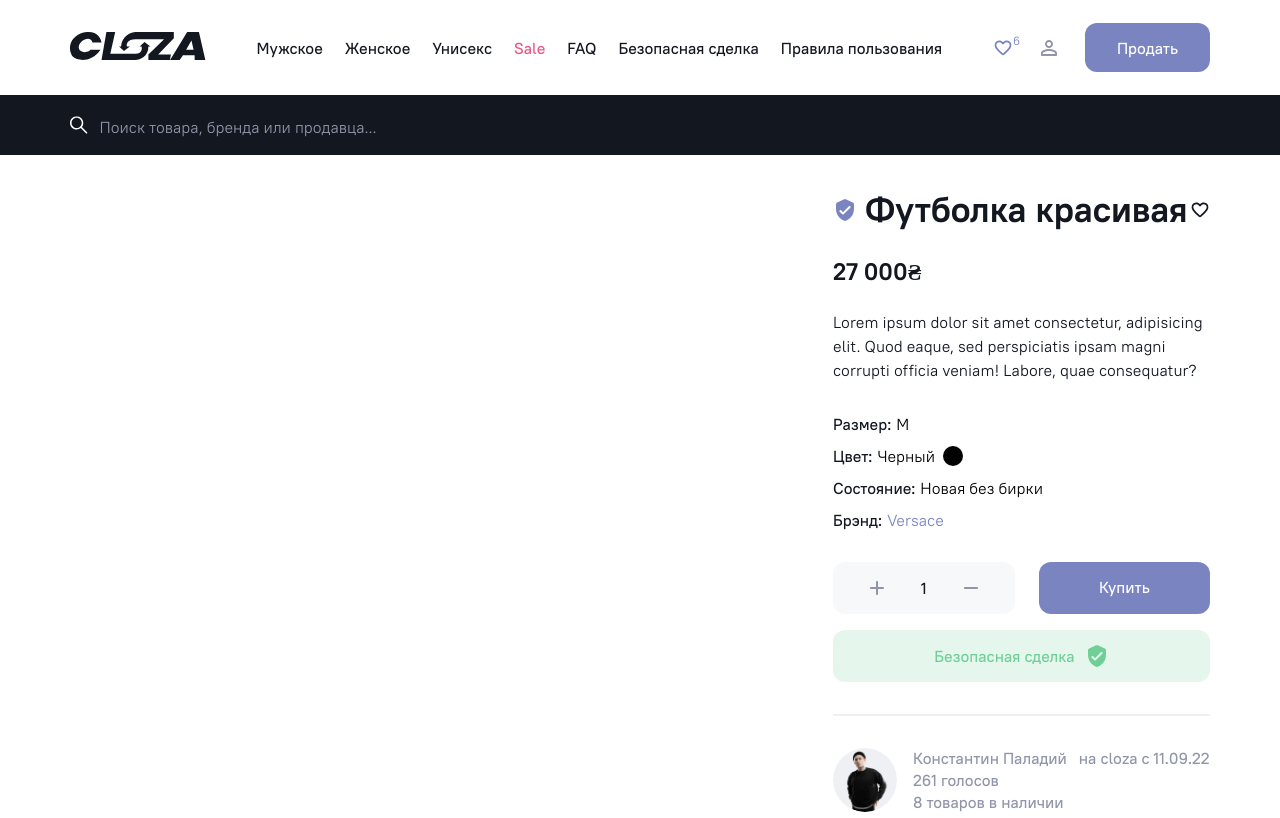
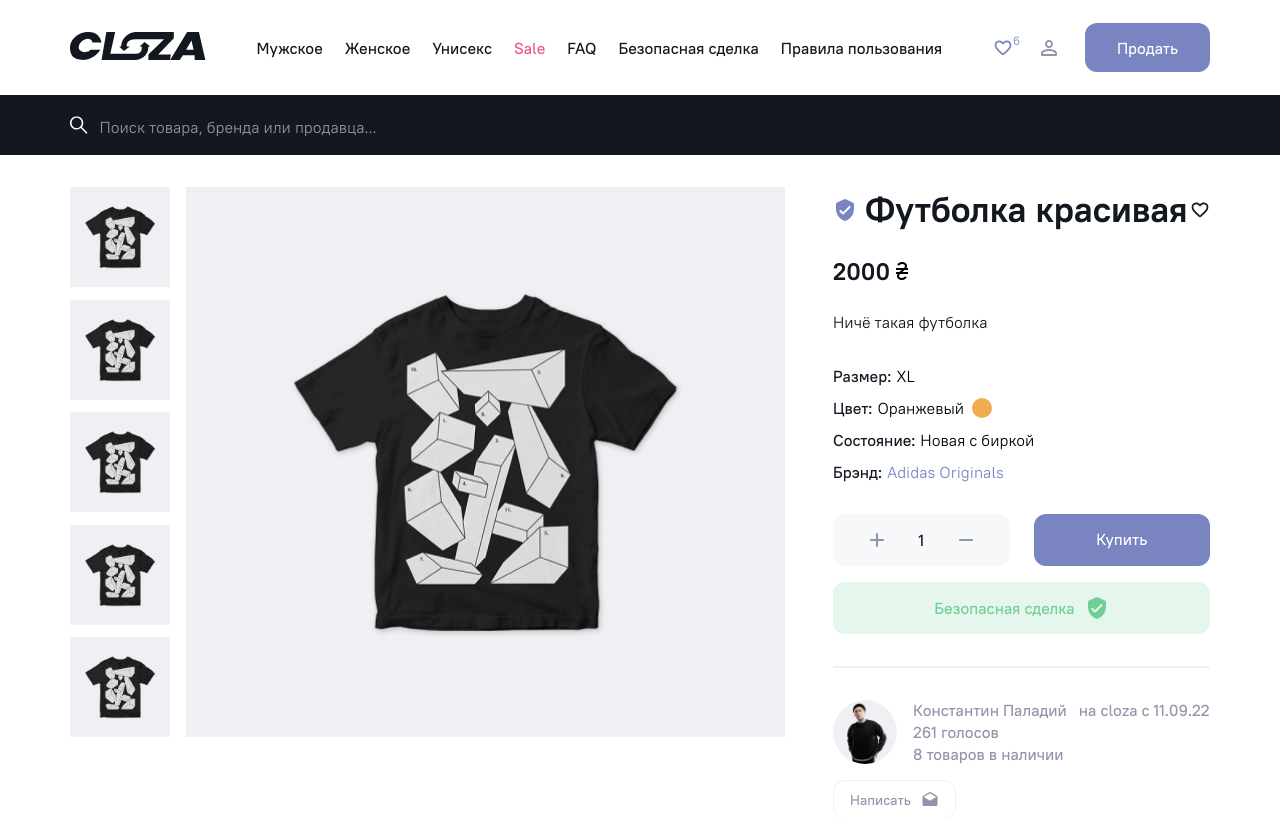
Before and after one commit to ChyzhovViacheslav/cloza, a React (Create React App) app: page /product/1 in a window 1280 px wide. Shown: the top 818 px of the page. Built offline with nearby package versions, Linux system fonts and the light colour scheme; no server answers; data requests are answered from the project's data file.

Commit message:
small changes

```diff
--- a/db.json
+++ b/db.json
@@ -461,7 +461,7 @@
       "saler": "PomPushka",
       "name": "Футболка красивая",
       "condition": "Новая с биркой",
-      "mainCategory": "male",
+      "mainCategory": "Мужское",
       "category": "top",
       "subCategory": "Футболки",
       "brand": "Adidas Originals",
@@ -470,15 +470,15 @@
       "description": "Ничё такая футболка",
       "price": "2000",
       "discount": null,
-      "amount": "",
+      "amount": 1,
       "trade": true,
-      "id": "1"
+      "id": 1
     },
     {
       "saler": "PomPushka",
       "name": "Шарф чёткий",
       "condition": "Надевалась один раз",
-      "mainCategory": "male",
+      "mainCategory": "Мужское",
       "category": "accesories",
       "subCategory": "Шарфы",
       "brand": "Alexander Mcqueen",
@@ -487,15 +487,15 @@
       "description": "Крутой шарфан",
       "price": "1500",
       "discount": "1300",
-      "amount": "",
+      "amount": 1,
       "trade": false,
-      "id": "2"
+      "id": 2
     },
     {
       "saler": "PomPushka",
       "name": "Брюки",
       "condition": "Надевалась несклько раз",
-      "mainCategory": "male",
+      "mainCategory": "Мужское",
       "category": "bottom",
       "subCategory": "Брюки",
       "brand": "Armani Exchange",
@@ -504,15 +504,15 @@
       "description": "АРМАНИ БРЮКИ ПОЧТИ ДАРОМ",
       "price": "200000",
       "discount": null,
-      "amount": "",
+      "amount": 1,
       "trade": false,
-      "id": "3"
+      "id": 3
     },
     {
       "saler": "PomPushka",
       "name": "Что-то прикольное",
       "condition": "Новая без бирки",
-      "mainCategory": "male",
+      "mainCategory": "Мужское",
       "category": "shoes",
       "subCategory": "Лоферы",
       "brand": "Adidas Originals",
@@ -521,15 +521,15 @@
       "description": "фывфывфывфыв",
       "price": "200",
       "discount": null,
-      "amount": "",
+      "amount": 1,
       "trade": true,
-      "id": "4"
+      "id": 4
     },
     {
       "saler": "PomPushka",
       "name": "Чебурек",
       "condition": "Надевалась один раз",
-      "mainCategory": "male",
+      "mainCategory": "Мужское",
       "category": "shoes",
       "subCategory": "Сапоги",
       "brand": "Alexander Mcqueen",
@@ -538,7 +538,7 @@
       "description": "Вкусный чебурек",
       "price": "900",
       "discount": "700",
-      "amount": "2",
+      "amount": 2,
       "trade": true,
       "id": 5
     },
@@ -555,9 +555,26 @@
       "description": "Красная женская футболка",
       "price": "1500",
       "discount": "1200",
-      "amount": "2",
+      "amount": 2,
       "trade": false,
       "id": 6
+    },
+    {
+      "saler": "PomPushka",
+      "name": "Очень качественная футболка",
+      "condition": "Небольшие дефекты",
+      "mainCategory": "Мужское",
+      "category": "Верх",
+      "subCategory": "Футболки",
+      "brand": "Diamant",
+      "size": "XL",
+      "color": "Фиолетовый",
+      "description": "Футболка почти новая, могу продать оптом",
+      "price": "1120",
+      "discount": null,
+      "amount": 10,
+      "trade": false,
+      "id": 7
     }
   ]
 }
--- a/declaration.d.ts
+++ b/declaration.d.ts
@@ -1,3 +1,3 @@
 declare module '*.module.scss'
 declare module 'redux-persist/lib/storage';
-declare module 'react-select2-wrapper';
+declare module '*.jpg'
--- a/src/assets/icons/icons.tsx
+++ b/src/assets/icons/icons.tsx
@@ -244,7 +244,7 @@ export default function IconSelector({ className, id, onClick }: ISelector) {
       )
     case 'plus':
       return (
-        <svg className={className} width="24" height="24" viewBox="0 0 24 24" fill="none" xmlns="http://www.w3.org/2000/svg">
+        <svg className={className} onClick={onClick} width="24" height="24" viewBox="0 0 24 24" fill="none" xmlns="http://www.w3.org/2000/svg">
           <g clipPath="url(#clip0_84_1461)">
             <path d="M18 13H13V18C13 18.55 12.55 19 12 19C11.45 19 11 18.55 11 18V13H6C5.45 13 5 12.55 5 12C5 11.45 5.45 11 6 11H11V6C11 5.45 11.45 5 12 5C12.55 5 13 5.45 13 6V11H18C18.55 11 19 11.45 19 12C19 12.55 18.55 13 18 13Z" fill="#121720" />
           </g>
@@ -257,7 +257,7 @@ export default function IconSelector({ className, id, onClick }: ISelector) {
       )
     case 'minus':
       return (
-        <svg className={className} width="24" height="24" viewBox="0 0 24 24" fill="none" xmlns="http://www.w3.org/2000/svg">
+        <svg className={className} onClick={onClick} width="24" height="24" viewBox="0 0 24 24" fill="none" xmlns="http://www.w3.org/2000/svg">
           <g clipPath="url(#clip0_84_1464)">
             <path d="M18 13H6C5.45 13 5 12.55 5 12C5 11.45 5.45 11 6 11H18C18.55 11 19 11.45 19 12C19 12.55 18.55 13 18 13Z" fill="#121720" />
           </g>
--- a/src/components/clothesitem/ClothesCard.tsx
+++ b/src/components/clothesitem/ClothesCard.tsx
@@ -1,4 +1,4 @@
-import React, {useEffect} from 'react'
+import React, { useEffect } from 'react'
 import IconSelector from '../../assets/icons/icons'
 import { useAppSelector } from '../../hooks/redux'
 import s from '../../styles/styleComponents/ClothesItem.module.scss'
@@ -8,26 +8,27 @@ import { useNavigate } from 'react-router'
 import { postApi } from '../../services/PostService'
 
 
-export default function ClothesCard({name, price, size, condition, id}:IProduct) {
+export default function ClothesCard({ name, price, size, condition, id }: IProduct) {
   const navigate = useNavigate()
 
   return (
     <div className={s.item}>
       <div className={s.item__body}>
         <div className={s.item__img}>
-          <img src={require("../../assets/images/placeholder.jpg")} alt='img'/>
+          <img src={require("../../assets/images/placeholder.jpg")} alt='img' />
         </div>
         <div className={s.item__inf}>
-          <IconSelector id='verified-user' className={s.item__verified}/>
+          <IconSelector id='verified-user' className={s.item__verified} />
           <div className={s.item__name}>
-            <h2 onClick={() => {navigate(`/product/${id}`)}}>{name}</h2>
+            <h2 onClick={() => { navigate(`/product/${id}`) }}>{name}</h2>
           </div>
-          <span className={s.item__price}>{price}₴</span>
+          <span className={s.item__price}>{price}</span>
+          <IconSelector className={s.item__price_uah} id='uah'/>
         </div>
-        <Line className={s.item__line}/>
+        <Line className={s.item__line} />
         <div className={s.item__condition}><span>{condition}</span></div>
         <div className={s.item__size}><span>{size}</span></div>
-        <IconSelector id='heart' className={s.item__favorite}/>
+        <IconSelector id='heart' className={s.item__favorite} />
       </div>
     </div>
   )
--- a/src/models/IProduct.ts
+++ b/src/models/IProduct.ts
@@ -13,6 +13,6 @@ export default interface IProduct {
     discount?: number,
     amount: any,
     trade: boolean,
-    id?: string
+    id?: number,
     key?: any
 }
--- a/src/pages/Male/Male.tsx
+++ b/src/pages/Male/Male.tsx
@@ -20,7 +20,7 @@ export default function Male() {
     }, [isSuccess, currentCategory])
 
     const maleProduct = newProducts?.filter((el: any) => {
-        return el.mainCategory === "male"
+        return el.mainCategory === "Мужское"
     })
 
     const productList = maleProduct?.map((el: any) => {
--- a/src/pages/Product/Product.tsx
+++ b/src/pages/Product/Product.tsx
@@ -1,22 +1,62 @@
-import React from 'react'
+import React, { useState, useEffect } from 'react'
 import IconSelector from '../../assets/icons/icons';
 import s from '../../styles/styleComponents/Product.module.scss';
 import Button from '../../components/interface/button/Button';
 import Line from '../../components/interface/line/Line';
 import { postApi } from '../../services/PostService';
 import { useParams } from 'react-router';
+import placeholder from '../../assets/images/hdplaceholder.jpg'
 
 export default function Product() {
     const { id } = useParams()
     const { data: item, isLoading } = postApi.useFetchProductQuery(id)
+    const [initialAmount, setInitialAmount] = useState(1)
+
+    const incAmount = () => {
+        if (initialAmount === item.amount) {
+
+        } else setInitialAmount(initialAmount + 1)
+    }
+
+    const decAmount = () => {
+        if (initialAmount === 1) {
+
+        } else setInitialAmount(initialAmount - 1)
+    }
+
+    const renderColor = (color: string) => {
+        switch (color) {
+            case 'Синий': return '#337ab6'
+            case 'Зелёный': return '#5cb85c'
+            case 'Оранжевый': return '#f0ac4e'
+            case 'Красный': return '#ff0000'
+            case 'Голубой': return '#5bc0de'
+            case 'Чёрный': return '##282a3c'
+            case 'Фиолетовый': return '#800080'
+            case 'Серый': return '#777777'
+            case 'Белый': return '#ffffff'
+            case 'Коричневый': return '#d9534f'
+        }
+    }
 
     return (
         <div className={s.product}>
             <div className={s.product__body}>
-                {isLoading ? <IconSelector className={s.product__loader} id='loader'/> :
+                {isLoading ? <IconSelector className={s.product__loader} id='loader' /> :
                     <div className={s.product__content}>
                         <div className={s.product__imgs}>
-
+                            <div className={s.product__other_img}>
+                                <img src={placeholder} alt="img" />
+                                <img src={placeholder} alt="img" />
+                                <img src={placeholder} alt="img" />
+                                <img src={placeholder} alt="img" />
+                                <img src={placeholder} alt="img" />
+                            </div>
+                            <div className={s.product__current_img}>
+                                <img
+                                    src={placeholder}
+                                    alt='img' />
+                            </div>
                         </div>
                         <div className={s.product__info}>
                             <div className={s.product__title}>
@@ -27,29 +67,40 @@ export default function Product() {
                             <div className={s.product__other}>
 
                             </div>
-                            <div className={s.product__price}><h5>27 000₴</h5></div>
+                            <div className={s.product__price}><h5>{item.price}</h5><IconSelector id='uah' /></div>
                             <div className={s.product__description}>
-                                <p>Lorem ipsum dolor sit amet consectetur, adipisicing elit. Quod eaque, sed perspiciatis ipsam magni corrupti officia veniam! Labore, quae consequatur?</p>
+                                <p>{item.description}</p>
                             </div>
                             <div className={s.product__props}>
                                 <div className={s.product__size}>
-                                    <h2>Размер:</h2><span>М</span>
+                                    <h2>Размер:</h2><span>{item.size}</span>
                                 </div>
                                 <div className={s.product__color}>
-                                    <h2>Цвет:</h2><span>Черный</span><div className={s.product__color_round}></div>
+                                    <h2>Цвет:</h2>
+                                    <span>{item.color}</span>
+                                    <div
+                                        className={s.product__color_round}
+                                        style={{ backgroundColor: renderColor(item.color) }}></div>
                                 </div>
                                 <div className={s.product__condition}>
-                                    <h2>Состояние:</h2><span>Новая без бирки</span>
+                                    <h2>Состояние:</h2>
+                                    <span>{item.condition}</span>
                                 </div>
                                 <div className={s.product__brand}>
-                                    <h2>Брэнд: </h2><span>Versace</span>
+                                    <h2>Брэнд: </h2><span>{item.brand}</span>
                                 </div>
                             </div>
                             <div className={s.product__amount}>
                                 <div className={s.product__amount_change}>
-                                    <IconSelector className={s.product__amount_ico} id='plus' />
-                                    <span>1</span>
-                                    <IconSelector className={s.product__amount_ico} id='minus' />
+                                    <IconSelector
+                                        className={s.product__amount_ico}
+                                        id='plus'
+                                        onClick={incAmount} />
+                                    <span>{initialAmount}</span>
+                                    <IconSelector
+                                        className={s.product__amount_ico}
+                                        id='minus'
+                                        onClick={decAmount} />
                                 </div>
                                 <Button className={s.product__buy_btn} text='Купить' />
                             </div>
--- a/src/pages/Sell/Sell.tsx
+++ b/src/pages/Sell/Sell.tsx
@@ -19,7 +19,7 @@ export default function Sell() {
   const [description, setDescription] = useState('')
   const [price, setPrice] = useState(null)
   const [discount, setDiscount] = useState(null)
-  const [amount, setAmount] = useState('1')
+  const [amount, setAmount] = useState(1)
   const [trade, setTrade] = useState(false)
 
   const { userName } = useAuth()
@@ -293,7 +293,7 @@ export default function Sell() {
           <div className={`${s.sell__amount} ${s.sell__label}`}>
             <p>Кол-во (Оставить пустым и товар будет без ограничений)</p>
             <div className={s.sell__inputs}>
-              <input onChange={(e) => setAmount(e.target.value)} type={'number'} />
+              <input onChange={(e) => setAmount(parseInt(e.target.value))} type={'number'} />
             </div>
           </div>
           <div className={`${s.sell__trade} ${s.sell__label}`}>
--- a/src/services/PostService.ts
+++ b/src/services/PostService.ts
@@ -1,5 +1,6 @@
 import { createApi, fetchBaseQuery } from '@reduxjs/toolkit/dist/query/react'
 import IProduct from '../models/IProduct'
+
 interface IUser {
     email: string,
     userName: string,
--- a/src/styles/styleComponents/ClothesItem.module.scss
+++ b/src/styles/styleComponents/ClothesItem.module.scss
@@ -1,4 +1,5 @@
 .item{
+    max-width: 267px;
     &__img{
         border-radius: 16px;
     }
@@ -27,6 +28,14 @@
         font-size: 16px;
         font-weight: 500;
         line-height: 20px;
+        color: var(--text-title);
+    }
+    &__price_uah{
+        height: 16px;
+        width: 16px;
+        path{
+            fill: var(--text-title);
+        }
     }
     &__line{
         margin-top: 12px;
--- a/src/styles/styleComponents/Header.module.scss
+++ b/src/styles/styleComponents/Header.module.scss
@@ -66,6 +66,7 @@
     opacity: 0;
     transition: all 0.3s ease-in-out;
     pointer-events: none;
+    cursor: none;
     &__body {
         background-color: var(--white-bg);
         padding: 24px;
@@ -81,8 +82,8 @@
         white-space: nowrap;
         align-items: center;
         margin-top: 12px;
-        pointer-events: all;
-        cursor: pointer;
+        pointer-events: none;
+        cursor: none;
         &:nth-child(1) {
             margin-top: 0px;
         }
@@ -119,4 +120,9 @@
     bottom: -300%;
     opacity: 1;
     pointer-events: all;
+    cursor: pointer;
+    .modal__link{
+        pointer-events: all;
+        cursor: pointer;
+    }
 }
--- a/src/styles/styleComponents/Product.module.scss
+++ b/src/styles/styleComponents/Product.module.scss
@@ -2,7 +2,7 @@
     &__body {
         padding: 32px 0px 64px 0px;
     }
-    &__loader{
+    &__loader {
         width: 100%;
     }
     &__content {
@@ -11,6 +11,28 @@
     }
     &__imgs {
         min-width: 715px;
+        max-height: 550px;
+        display: flex;
+        column-gap: 16px;
+    }
+    &__other_img {
+        display: flex;
+        flex-direction: column;
+        justify-content: space-between;
+        img {
+            width: 100px;
+            height: 100px;
+            object-fit: cover;
+        }
+    }
+    &__current_img {
+        width: 100%;
+        height: 100%;
+        img {
+            width: 100%;
+            height: 100%;
+            object-fit: cover;
+        }
     }
     &__info {
         display: flex;
@@ -31,6 +53,8 @@
         }
     }
     &__price {
+        display: flex;
+        align-items: center;
         margin-top: 24px;
     }
     &__description {
@@ -64,33 +88,36 @@
     }
     &__amount {
         display: flex;
+        margin-top: 32px;
         column-gap: 24px;
-        margin-top: 32px;
-
     }
-    &__amount_change{
+    &__amount_change {
+        padding: 14px 32px;
         flex-basis: 50%;
-        padding: 14px 32px;
         display: flex;
         align-items: center;
+        justify-content: center;
         border-radius: 12px;
-        background-color: #F7F8F9;
-        span{
+        background-color: #f7f8f9;
+        span {
             font-weight: 500;
             font-size: 16px;
             line-height: 20px;
             color: #121720;
-            margin: 0px 32px;
+            flex: 1 0 auto;
+            text-align: center;
         }
     }
-    &__amount_ico{
-        path{
+    &__amount_ico {
+        cursor: pointer;
+        pointer-events: all;
+        path {
             fill: var(--text-paragraph);
         }
     }
-    &__buy_btn{
+    &__buy_btn {
+        justify-content: center;
         flex-basis: 50%;
-        justify-content: center;
     }
     &__safe_transaction {
         display: flex;
@@ -99,14 +126,14 @@
         justify-content: center;
         align-items: center;
         border-radius: 12px;
-        background-color:  #6fcf972d;
-        h2{
+        background-color: #6fcf972d;
+        h2 {
             color: var(--main-green);
         }
     }
-    &__safe_ico{
+    &__safe_ico {
         margin-left: 10px;
-        path{
+        path {
             fill: var(--main-green);
         }
     }
@@ -129,7 +156,7 @@
         display: flex;
         flex-direction: column;
         justify-content: space-between;
-        h2{
+        h2 {
             color: var(--text-paragraph) !important;
         }
     }
@@ -139,7 +166,7 @@
             margin-left: 12px;
         }
     }
-    &__send{
+    &__send {
         margin-top: 16px;
         padding: 9.5px 16px;
         display: flex;
@@ -153,15 +180,15 @@
         width: 123px;
         background-color: inherit;
         transition: background-color 0.2s ease-in-out;
-        &:hover{
+        &:hover {
             background-color: var(--gray-light);
         }
     }
-    &__send_ico{
+    &__send_ico {
         height: 18px;
         width: 18px;
         margin-left: 10px;
-        path{
+        path {
             fill: var(--text-paragraph);
         }
     }
```
Also changed, not shown: src/assets/images/hdplaceholder.jpg (added).
